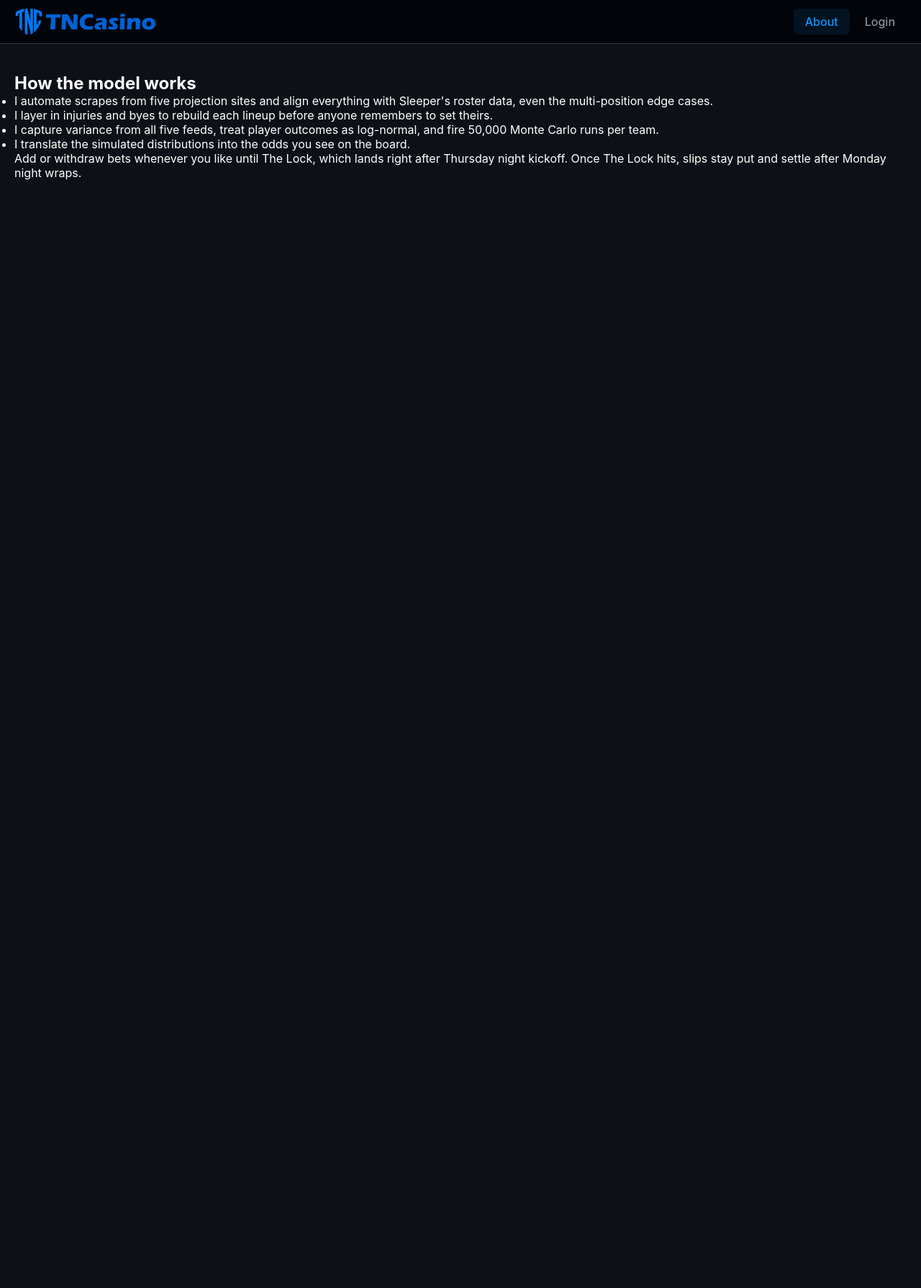
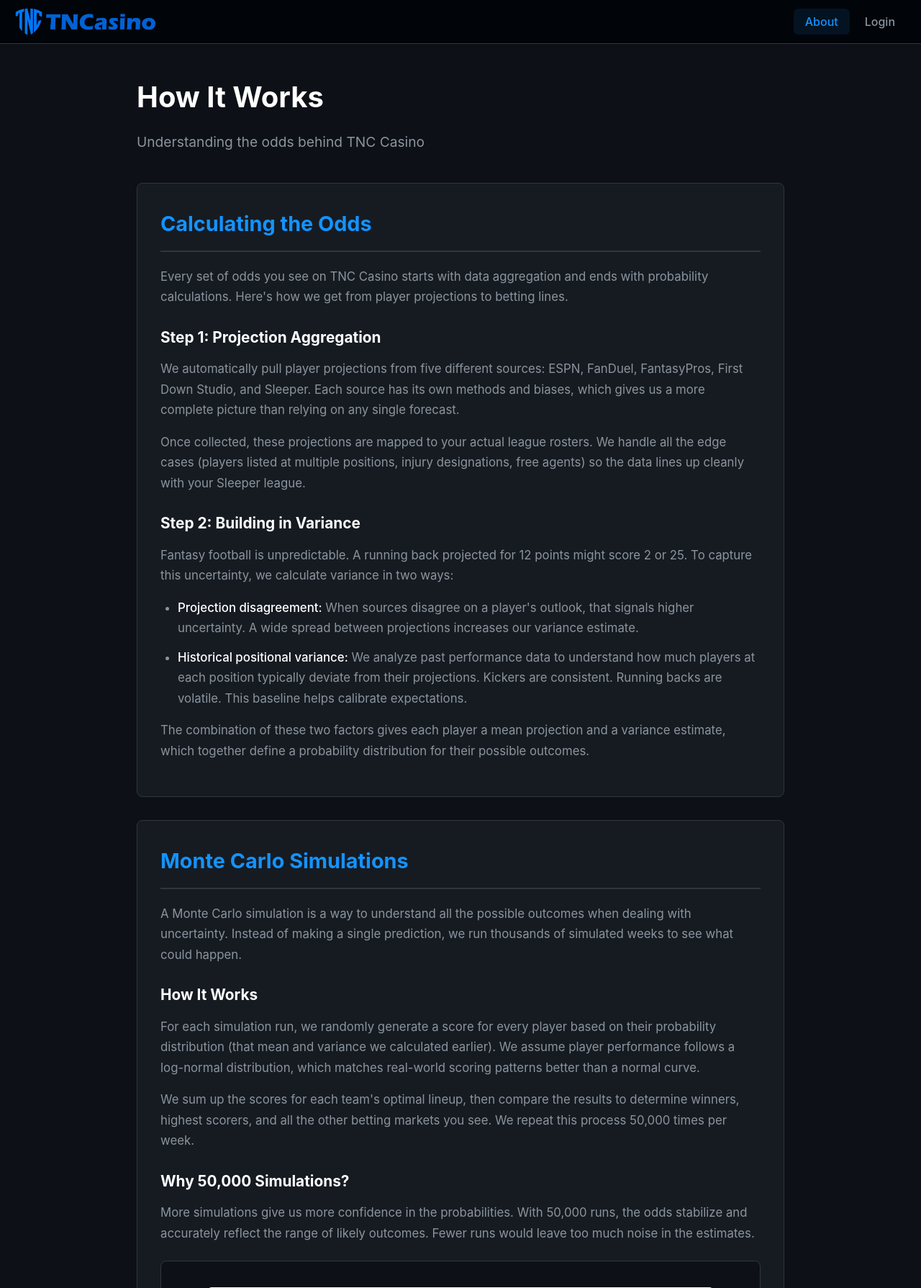
Before and after one commit to sfaizi24/TNC-Model-2025, a Flask app: page /about in a window 1280 px wide. Shown: the top 1789 px of the page at 72% size. Before the commit the page ends 250 px from the top, so only its background shows below. Run offline with Flask 3, Linux system fonts and the light colour scheme; parts of the project's set-up code (start-up, migrations or seed data) failed here and were passed over.

Commit message:
Update the About page with new styling and content
Refactor frontend/templates/about.html to include new CSS styles and update the content structure, replacing the old list-based explanation with a more detailed, section-based approach.

Replit-Commit-Author: Agent
Replit-Commit-Session-Id: bc335726-4b80-45bb-a9fc-cc4970b60443
Replit-Commit-Checkpoint-Type: full_checkpoint
Replit-Commit-Event-Id: 4cade1ac-7b62-410f-a7d3-e0fd06632715
Replit-Commit-Screenshot-Url: https://storage.googleapis.com/screenshot-production-us-central1/98b42adf-597d-4025-87f2-5dcbd8f908a0/bc335726-4b80-45bb-a9fc-cc4970b60443/1xckrEx

```diff
--- a/frontend/templates/about.html
+++ b/frontend/templates/about.html
@@ -3,14 +3,161 @@
 {% block title %}About{% endblock %}
 
 {% block content %}
-<section class="about">
-    <h1>How the model works</h1>
-    <ul>
-        <li>I automate scrapes from five projection sites and align everything with Sleeper's roster data, even the multi-position edge cases.</li>
-        <li>I layer in injuries and byes to rebuild each lineup before anyone remembers to set theirs.</li>
-        <li>I capture variance from all five feeds, treat player outcomes as log-normal, and fire 50,000 Monte Carlo runs per team.</li>
-        <li>I translate the simulated distributions into the odds you see on the board.</li>
-    </ul>
-    <p>Add or withdraw bets whenever you like until The Lock, which lands right after Thursday night kickoff. Once The Lock hits, slips stay put and settle after Monday night wraps.</p>
-</section>
+<style>
+    .about-container {
+        max-width: 900px;
+        margin: 0 auto;
+        line-height: 1.7;
+    }
+
+    .about-header {
+        margin-bottom: 40px;
+    }
+
+    .about-header h1 {
+        font-size: 2.5em;
+        margin-bottom: 12px;
+        color: var(--text-primary);
+    }
+
+    .about-header p {
+        font-size: 1.2em;
+        color: var(--text-secondary);
+    }
+
+    .section {
+        background: var(--fanduel-gray);
+        border: 1px solid var(--fanduel-light-gray);
+        border-radius: 8px;
+        padding: 32px;
+        margin-bottom: 32px;
+    }
+
+    .section h2 {
+        font-size: 1.8em;
+        margin-bottom: 20px;
+        color: var(--fanduel-blue);
+        border-bottom: 2px solid var(--fanduel-light-gray);
+        padding-bottom: 12px;
+    }
+
+    .section h3 {
+        font-size: 1.3em;
+        margin: 24px 0 12px 0;
+        color: var(--text-primary);
+    }
+
+    .section p {
+        color: var(--text-secondary);
+        margin-bottom: 16px;
+        font-size: 1.05em;
+    }
+
+    .section ul {
+        margin: 16px 0 16px 24px;
+        color: var(--text-secondary);
+    }
+
+    .section li {
+        margin-bottom: 12px;
+        font-size: 1.05em;
+    }
+
+    .highlight {
+        color: var(--text-primary);
+        font-weight: 500;
+    }
+
+    .visual-example {
+        margin: 24px 0;
+        padding: 20px;
+        background: var(--fanduel-dark);
+        border-radius: 8px;
+        border: 1px solid var(--fanduel-light-gray);
+    }
+
+    .visual-example img {
+        width: 100%;
+        max-width: 700px;
+        height: auto;
+        border-radius: 4px;
+        display: block;
+        margin: 16px auto;
+    }
+
+    .visual-example p {
+        text-align: center;
+        font-size: 0.95em;
+        color: var(--text-secondary);
+        font-style: italic;
+        margin-top: 12px;
+    }
+
+    .lock-notice {
+        background: rgba(20, 147, 255, 0.1);
+        border-left: 4px solid var(--fanduel-blue);
+        padding: 20px;
+        margin-top: 32px;
+        border-radius: 4px;
+    }
+
+    .lock-notice p {
+        color: var(--text-primary);
+        margin: 0;
+    }
+</style>
+
+<div class="about-container">
+    <div class="about-header">
+        <h1>How It Works</h1>
+        <p>Understanding the odds behind TNC Casino</p>
+    </div>
+
+    <div class="section">
+        <h2>Calculating the Odds</h2>
+
+        <p>Every set of odds you see on TNC Casino starts with data aggregation and ends with probability calculations. Here's how we get from player projections to betting lines.</p>
+
+        <h3>Step 1: Projection Aggregation</h3>
+        <p>We automatically pull player projections from five different sources: ESPN, FanDuel, FantasyPros, First Down Studio, and Sleeper. Each source has its own methods and biases, which gives us a more complete picture than relying on any single forecast.</p>
+
+        <p>Once collected, these projections are mapped to your actual league rosters. We handle all the edge cases (players listed at multiple positions, injury designations, free agents) so the data lines up cleanly with your Sleeper league.</p>
+
+        <h3>Step 2: Building in Variance</h3>
+        <p>Fantasy football is unpredictable. A running back projected for 12 points might score 2 or 25. To capture this uncertainty, we calculate variance in two ways:</p>
+
+        <ul>
+            <li><span class="highlight">Projection disagreement:</span> When sources disagree on a player's outlook, that signals higher uncertainty. A wide spread between projections increases our variance estimate.</li>
+            <li><span class="highlight">Historical positional variance:</span> We analyze past performance data to understand how much players at each position typically deviate from their projections. Kickers are consistent. Running backs are volatile. This baseline helps calibrate expectations.</li>
+        </ul>
+
+        <p>The combination of these two factors gives each player a mean projection and a variance estimate, which together define a probability distribution for their possible outcomes.</p>
+    </div>
+
+    <div class="section">
+        <h2>Monte Carlo Simulations</h2>
+
+        <p>A Monte Carlo simulation is a way to understand all the possible outcomes when dealing with uncertainty. Instead of making a single prediction, we run thousands of simulated weeks to see what could happen.</p>
+
+        <h3>How It Works</h3>
+        <p>For each simulation run, we randomly generate a score for every player based on their probability distribution (that mean and variance we calculated earlier). We assume player performance follows a log-normal distribution, which matches real-world scoring patterns better than a normal curve.</p>
+
+        <p>We sum up the scores for each team's optimal lineup, then compare the results to determine winners, highest scorers, and all the other betting markets you see. We repeat this process 50,000 times per week.</p>
+
+        <h3>Why 50,000 Simulations?</h3>
+        <p>More simulations give us more confidence in the probabilities. With 50,000 runs, the odds stabilize and accurately reflect the range of likely outcomes. Fewer runs would leave too much noise in the estimates.</p>
+
+        <div class="visual-example">
+            <img src="/static/images/dist_Team_sfaizi24_week_10.png" alt="Example distribution showing 50,000 simulated outcomes">
+            <p>Example distribution from 50,000 simulations showing the range of possible scores for one team</p>
+        </div>
+
+        <h3>From Simulations to Odds</h3>
+        <p>Once all 50,000 simulations finish, we tally the results. If a team won 35,000 times out of 50,000, their win probability is 70%. We convert these probabilities into the moneylines, over/unders, and prop bet odds you see on the betting board.</p>
+    </div>
+
+    <div class="lock-notice">
+        <p><strong>The Lock:</strong> You can place, modify, or cancel bets anytime before The Lock, which happens right after Thursday Night Football kicks off. Once locked, all bets stay in place and settle after Monday Night Football ends.</p>
+    </div>
+</div>
 {% endblock %}
```
